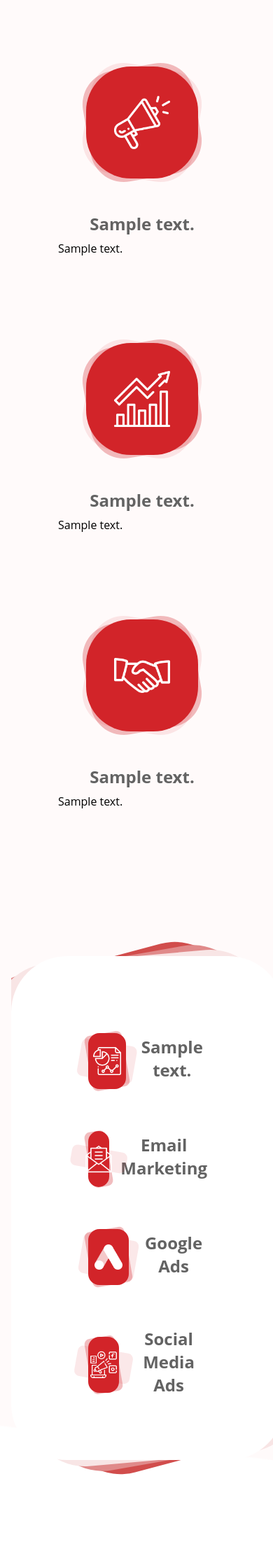
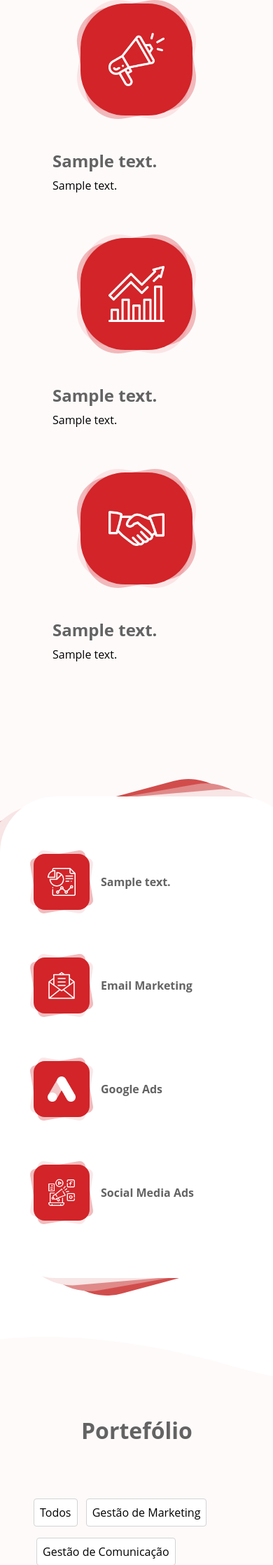
Before and after one commit to jeKnowledge/baseipam, a Django app: template baseipam/siteBI/templates/siteBI/services.html in a window 390 px wide. Shown: the part 964-3200 px from the top of the page at 70% size. Run offline with Django 3.2, Linux system fonts and the light colour scheme; the template is opened without the code that fills it: most values are stand-ins (such as "Sample title", 1, 10 or a date in 2020); grey boxes marked "Sample" are stand-in pictures.

Commit message:
Fix portfolio css

```diff
--- a/baseipam/siteBI/static/css/index.css
+++ b/baseipam/siteBI/static/css/index.css
@@ -324,10 +324,6 @@
     #services {
       margin-top: 50px;
     }
-
-    .service-title {
-      text-align: center;
-    }
   }
 
   @media screen and (max-width: 400px) {
--- a/baseipam/siteBI/static/css/services.css
+++ b/baseipam/siteBI/static/css/services.css
@@ -7,8 +7,7 @@
 }
 
 #apresentation-table img {
-    width: 37rem;
-    height: auto;
+    width: 35rem;
     transform: rotate(5deg);
 }
 
@@ -51,18 +50,17 @@
 .service-title {
     color: var(--grey-color);
     font-size: 1.5rem;
-    margin-bottom: 0.5rem;
 }
 
 .service-description {
     width: 35rem;
+    margin-top: 0.5rem;
 }
 
 /* ------------------SIDE-SERVICES------------------ */
 .add-services-container {
     display: flex;
-    width: 100vw;
-    min-height: 130vh;
+    min-height: 60rem;
     justify-content: flex-end;
 }
 
@@ -141,7 +139,7 @@
     flex-direction: column;
     background-image: url(../img/serv_background.png);
     background-size: cover;
-    height: 150vh;
+    padding-bottom: 5rem;
 }
 
 #portfolio h2 {
@@ -197,7 +195,6 @@
     height: auto;
     justify-self: center;
     align-self: center;
-    padding: 5px;
     -webkit-user-select: none;
     -khtml-user-select: none;
     -moz-user-select: none;
@@ -214,7 +211,7 @@
 
 @media screen and (max-width: 1060px) {
     #apresentation-table img {
-        width: 400px;
+        width: 25rem;
     }
 
     #slogan-table h1 {
@@ -238,14 +235,6 @@
         height: 30rem;
     }
 
-    .add-services-container {
-        padding-top: 100px;
-    }
-
-    #portfolio{
-        padding: 150px 0 200px 0;
-    }
-
     #portfolio #filters{
         margin: 3rem 0 3rem 3rem;
     }
@@ -256,15 +245,13 @@
 
     .container-logos img {
         width: 130px;
-        padding: 20px;
     }
 
 }
 
 @media screen and (max-width: 768px) {
     #apresentation-table img {
-        width: 200px;
-        padding: 10px;
+        width: 15rem;
     }
 
     #slogan-table {
@@ -280,13 +267,20 @@
     }
 
     #services-col {
-        padding-left: 1rem;
+        padding-left: 0rem;
     }
 
     .service-box {
         flex-direction: column;
-        align-items: center;
         margin-top: 4rem;
+        padding: 0rem;
+    }
+
+    .big-square {
+        width: 25rem;
+        height: 25rem;
+        margin-right: 4rem;
+        padding-top: 12rem;
     }
 
     .square {
@@ -294,29 +288,24 @@
         margin-bottom: 3rem;
     }
 
-    .service-description{
+    .service-description {
         width: 15rem;
-    }
-
-    #portfolio{
-        height: 200vh;
     }
 
     .container-logos {
         grid-template-columns: repeat(3, 1fr);
         grid-auto-rows: 1fr 1fr 1fr;
     }
-
 }
 
 @media screen and (max-width: 500px) {
     #apresentation-table img{
-        display: none
+        display: none;
     }
 
     #apresentation-table {
-    display: flex;
-    justify-content: flex-end;
+        display: flex;
+        justify-content: flex-end;
     }
 
     #slogan-table {
@@ -331,9 +320,12 @@
         font-size: 1.4rem;
     }
 
-    #portfolio{
-        height: 300vh;
-        margin-bottom: 20rem;
+    .big-box {
+        padding: 3rem;
+    }
+
+    .add-services-container h3 {
+        font-size: 1rem;
     }
 
     .container-logos {
@@ -341,3 +333,9 @@
         grid-auto-rows: 1fr 1fr 1fr;
     }
 }
+
+@media screen and (max-width: 350px) {
+    .big-square {
+        margin-right: 1rem;
+    }
+}
```
